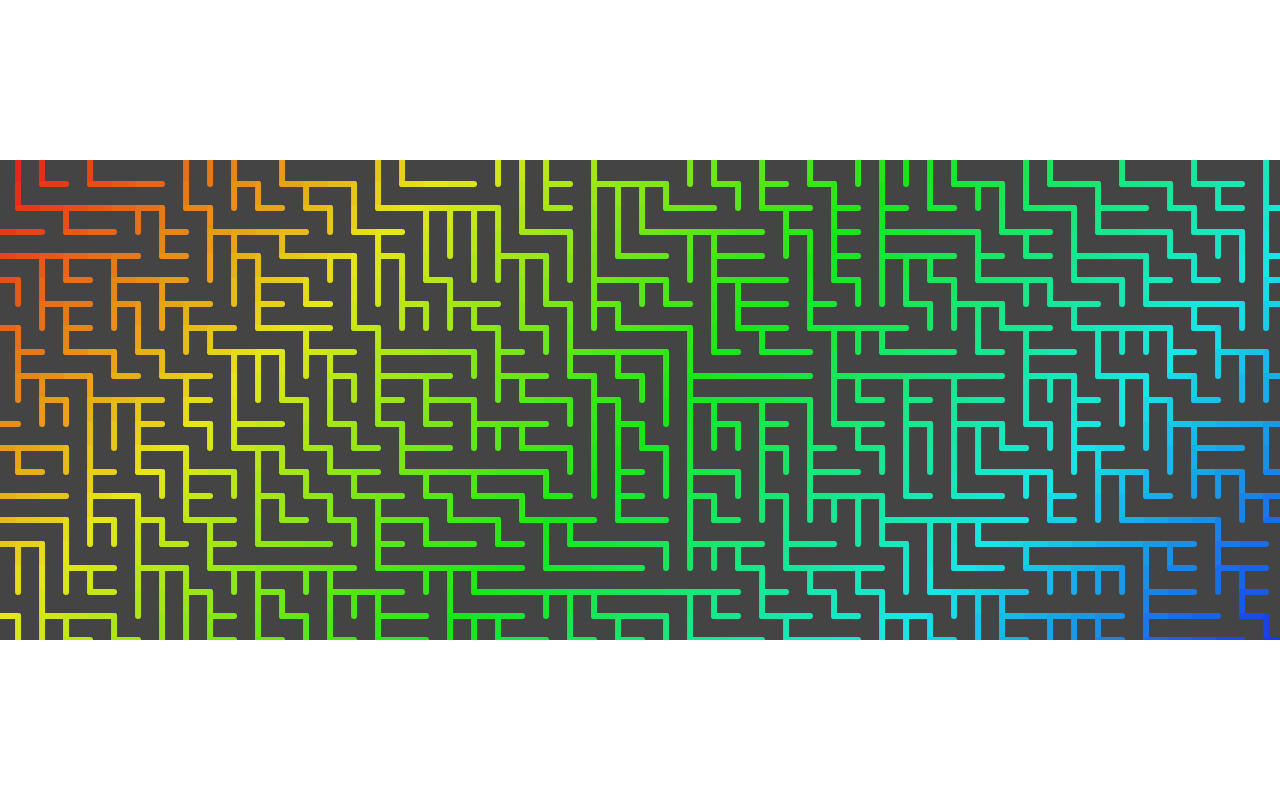
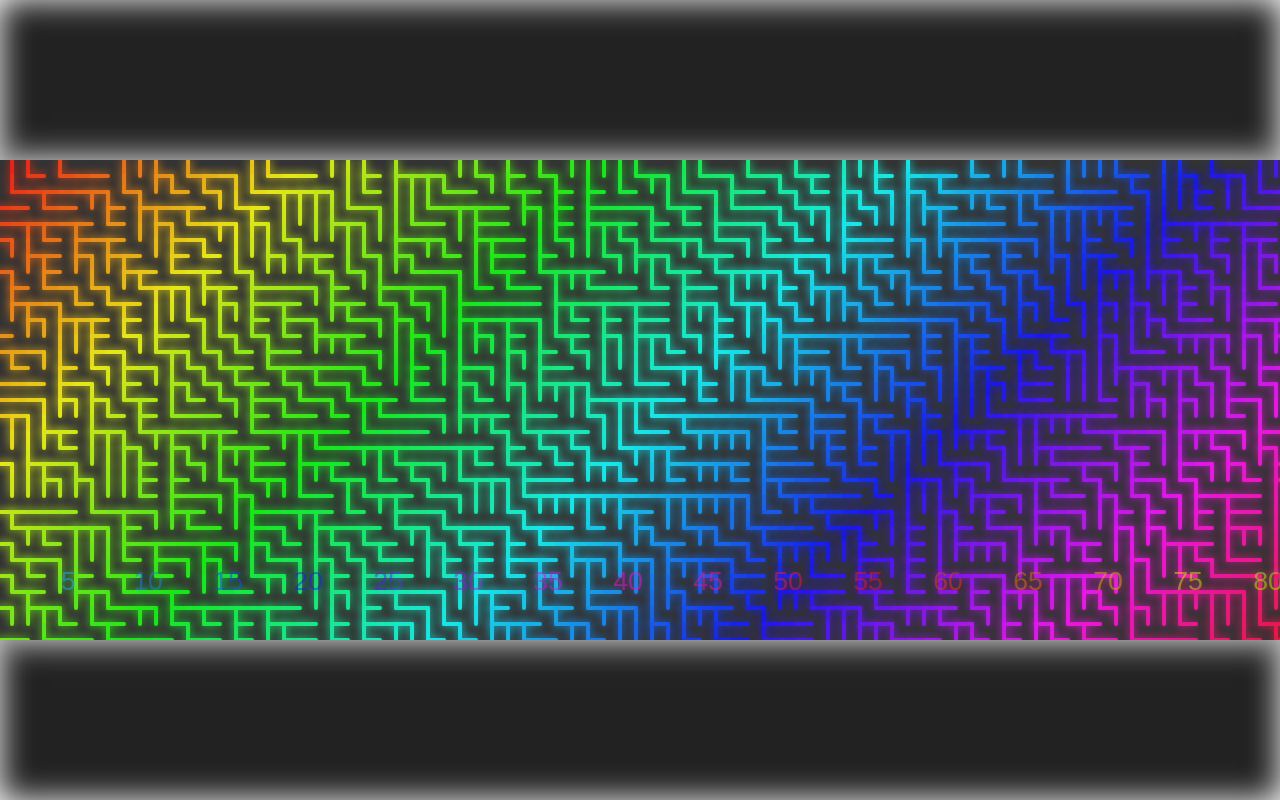
Before and after one commit to spotky1004/Maze-Runner, a plain HTML site: page index.html in a window 1280 px wide. Drawn offline with Linux system fonts and the light colour scheme.

Commit message:
add shadow & number

```diff
--- a/index.css
+++ b/index.css
@@ -4,12 +4,19 @@
     user-select: none;
 }
 
+body {
+    background-color: #222;
+    box-shadow: 0 0 4vh #fff inset;
+    width: 100vw; height: 100vh;
+}
+
 #gameWarp {
     position: relative; top: 20vh;
     height: 60vh;
     z-index: 0;
-    background-color: #444;
+    background-color: #333;
 }
 #canvas {
     margin: 0 auto;
+    box-shadow: 0 0 4vh #fff;
 }
--- a/index.js
+++ b/index.js
@@ -42,6 +42,7 @@ function loop() {
     const unitLeng = canvas.height/mazeMap.yHeight;
     c.lineWidth = unitLeng/4;
     c.lineCap = "round";
+    c.shadowBlur = 10;
     for (let x = Math.floor(mazeMap.x), xl = x+mazeMap.yHeight*4; x < xl; x++) {
         if (typeof mazeMap.map[Math.floor(x)] === "undefined") generateMaze(Math.floor(x));
         const mapUnit = mazeMap.map[Math.floor(x)];
@@ -50,15 +51,24 @@ function loop() {
             const d = Number(mapUnit[y]);
             c.beginPath();
             c.strokeStyle = `hsl(${(x+y)*Math.sqrt(10)%360}, 80%, 50%)`;
+            c.shadowColor = c.strokeStyle;
             c.moveTo(unitLeng*(x-mazeMap.x+1), unitLeng*(y+1));
             c.lineTo(unitLeng*(x-mazeMap.x+1-d), unitLeng*(y+1-!d));
             c.stroke();
+        }
+
+        if (x%5 === 0) {
+            const textToDraw = x.toString();
+            c.font = `${100/mazeMap.yHeight}vh Arial`;
+            c.fillStyle = `hsla(${(x*Math.sqrt(10)+180)%360}, 80%, 50%, 0.5)`;
+            c.shadowColor = c.fillStyle;
+            c.fillText(textToDraw, unitLeng*(x-mazeMap.x+0.5)-c.measureText(textToDraw).width/2, canvas.height-50);
         }
     }
 }
 
 startLoop = (t) => mainLoop = mainLoop ?? setInterval(loop, t);
 
-startGame({yHeight: 20, acceleration: 0.1, tick: 30});
+startGame({yHeight: 30, acceleration: 0.1, tick: 30});
 
 // keypress
```
